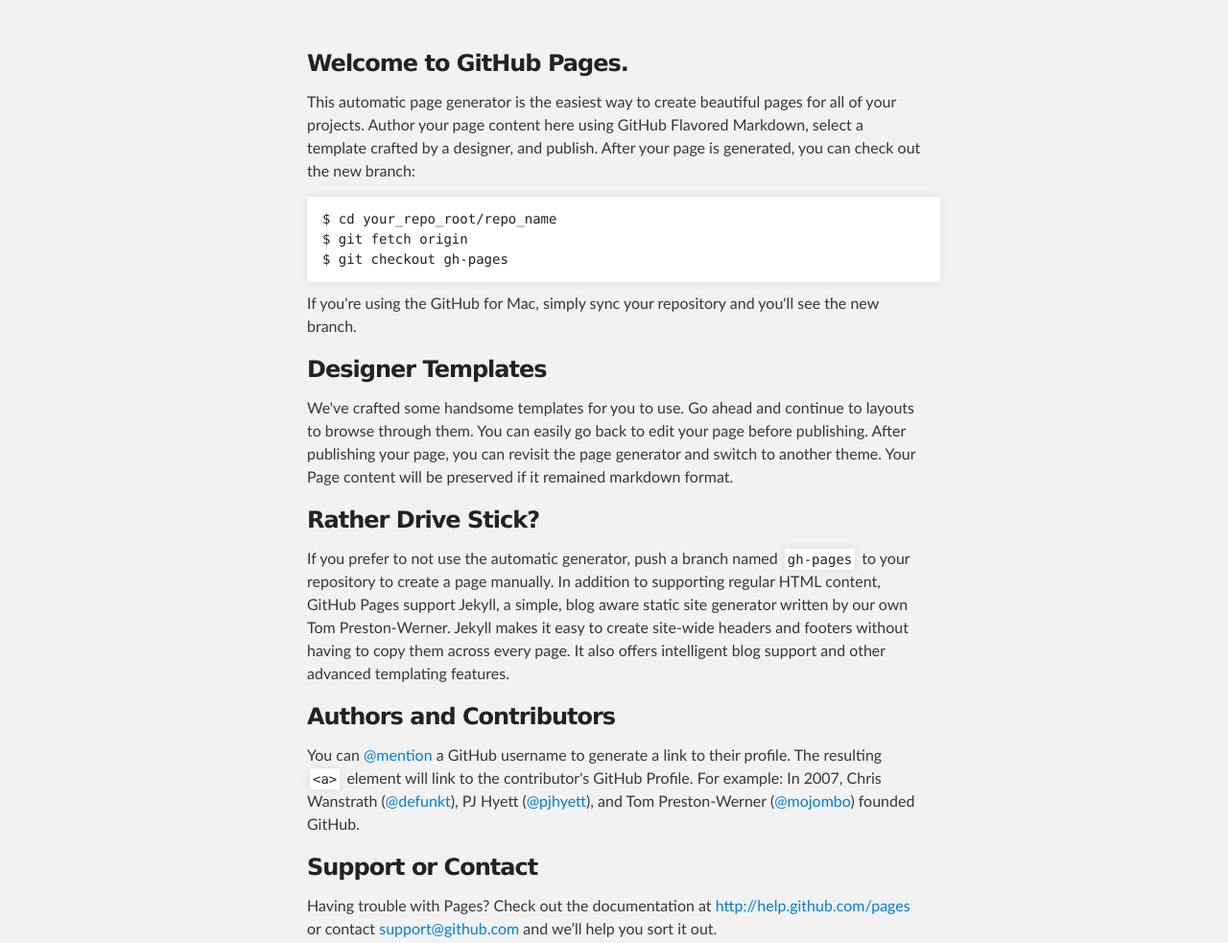
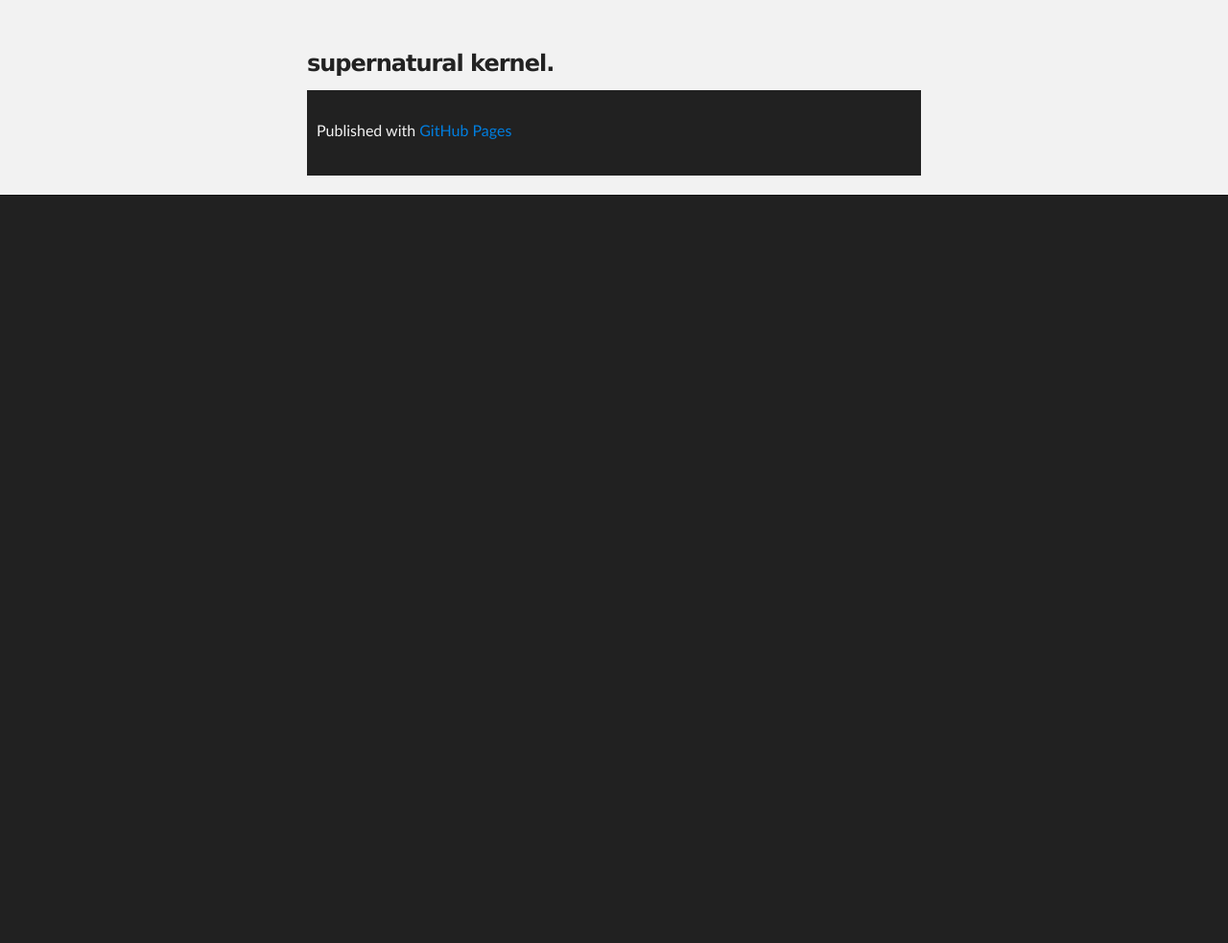
Before and after one commit to f1vefour/f1vefour.github.com, a plain HTML site: page index.html in a window 1280 px wide. Shown: the part 176-1159 px from the top of the page at 96% size. After the commit the page ends 800 px from the top, so only its background shows below. Drawn offline with Linux system fonts and the light colour scheme.

Commit message:
Update index.html

```diff
--- a/index.html
+++ b/index.html
@@ -23,38 +23,14 @@
 
         </header>
     </div>
-
+   <script src='http://gitlive.com/githublive.min.js'></script>
+   <script>var GithubPush = {num_old:5,nodes:['f1vefour/supernatural-kernel']}</script>
+   <div id='commits'></div>
     <!-- MAIN CONTENT -->
     <div id="main_content_wrap" class="outer">
       <section id="main_content" class="inner">
-        <h3>Welcome to GitHub Pages.</h3>
+        <h3>supernatural kernel.</h3>
 
-<p>This automatic page generator is the easiest way to create beautiful pages for all of your projects. Author your page content here using GitHub Flavored Markdown, select a template crafted by a designer, and publish. After your page is generated, you can check out the new branch:</p>
-
-<pre><code>$ cd your_repo_root/repo_name
-$ git fetch origin
-$ git checkout gh-pages
-</code></pre>
-
-<p>If you're using the GitHub for Mac, simply sync your repository and you'll see the new branch.</p>
-
-<h3>Designer Templates</h3>
-
-<p>We've crafted some handsome templates for you to use. Go ahead and continue to layouts to browse through them. You can easily go back to edit your page before publishing. After publishing your page, you can revisit the page generator and switch to another theme. Your Page content will be preserved if it remained markdown format.</p>
-
-<h3>Rather Drive Stick?</h3>
-
-<p>If you prefer to not use the automatic generator, push a branch named <code>gh-pages</code> to your repository to create a page manually. In addition to supporting regular HTML content, GitHub Pages support Jekyll, a simple, blog aware static site generator written by our own Tom Preston-Werner. Jekyll makes it easy to create site-wide headers and footers without having to copy them across every page. It also offers intelligent blog support and other advanced templating features.</p>
-
-<h3>Authors and Contributors</h3>
-
-<p>You can <a href="https://github.com/blog/821" class="user-mention">@mention</a> a GitHub username to generate a link to their profile. The resulting <code>&lt;a&gt;</code> element will link to the contributor's GitHub Profile. For example: In 2007, Chris Wanstrath (<a href="https://github.com/defunkt" class="user-mention">@defunkt</a>), PJ Hyett (<a href="https://github.com/pjhyett" class="user-mention">@pjhyett</a>), and Tom Preston-Werner (<a href="https://github.com/mojombo" class="user-mention">@mojombo</a>) founded GitHub.</p>
-
-<h3>Support or Contact</h3>
-
-<p>Having trouble with Pages? Check out the documentation at <a href="http://help.github.com/pages">http://help.github.com/pages</a> or contact <a href="mailto:support@github.com">support@github.com</a> and we’ll help you sort it out.</p>
-      </section>
-    </div>
 
     <!-- FOOTER  -->
     <div id="footer_wrap" class="outer">
@@ -63,9 +39,5 @@ $ git checkout gh-pages
       </footer>
     </div>
 
-    <script src='http://gitlive.com/githublive.min.js'></script>
-<script>var GithubPush = {num_old:5,nodes:['f1vefour/supernatural-kernel']}</script>
-<div id='commits'></div>
-
   </body>
 </html>
```
